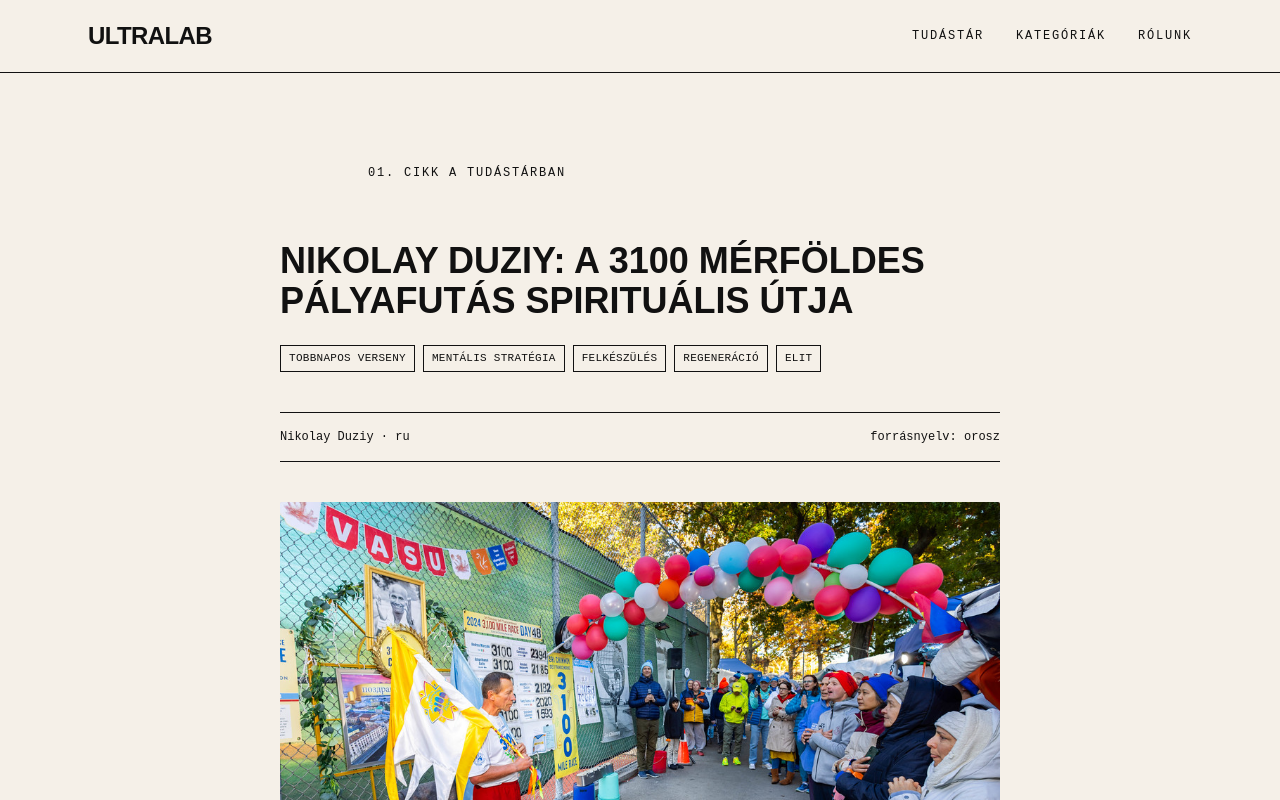
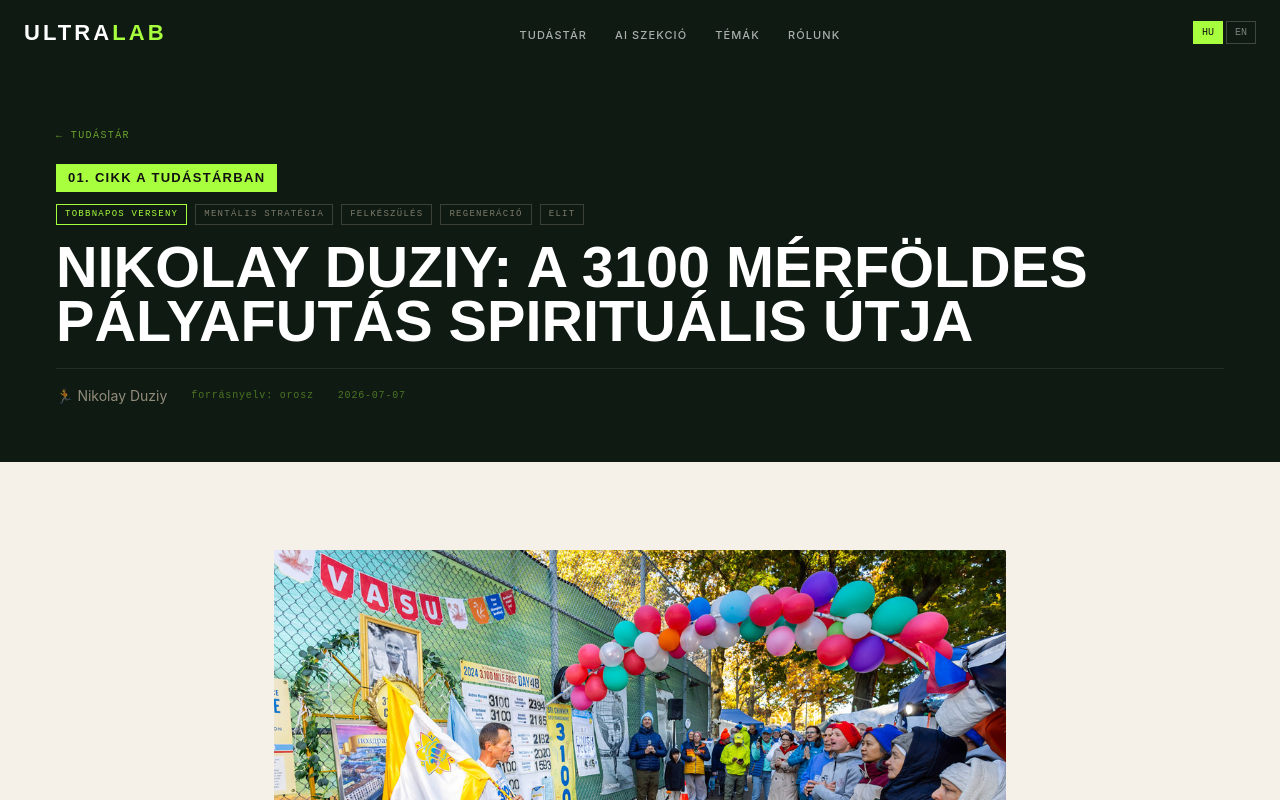
Before and after one commit to hegedus21/ultra-lab, a Next.js app: page /cikkek/nikolay-duziy-3100-merfold-spiritualis-ut in a window 1280 px wide. Shown: the top 800 px of the page. Built offline with nearby package versions, Linux system fonts and the light colour scheme.

Commit message:
feat: cikkek oldal uj dizajn

```diff
--- a/src/app/cikkek/[slug]/page.tsx
+++ b/src/app/cikkek/[slug]/page.tsx
@@ -1,11 +1,12 @@
 import { notFound } from "next/navigation";
+import type { Metadata } from "next";
 import ReactMarkdown from "react-markdown";
 import remarkGfm from "remark-gfm";
-import Header from "@/components/Header";
-import LoopRing from "@/components/LoopRing";
+import Nav from "@/components/Nav";
+import Footer from "@/components/Footer";
 import { getAllSlugs, getArticleBySlug } from "@/lib/content";
 import { LEVELS, RACE_TYPES, TOPICS } from "@/lib/taxonomy";
-import type { Metadata } from "next";
+import Link from "next/link";
 
 export function generateStaticParams() {
   return getAllSlugs("hu").map((slug) => ({ slug }));
@@ -18,9 +19,7 @@ export async function generateMetadata({
 }): Promise<Metadata> {
   const { slug } = await params;
   const article = getArticleBySlug("hu", slug);
-
   if (!article) return { title: "Cikk nem található" };
-
   return {
     title: article.title,
     description: article.excerpt,
@@ -28,20 +27,8 @@ export async function generateMetadata({
       title: article.title,
       description: article.excerpt,
       images: article.coverImage
-        ? [
-            {
-              url: article.coverImage,
-              width: 1200,
-              height: 630,
-              alt: article.title,
-            },
-          ]
+        ? [{ url: article.coverImage, width: 1200, height: 630 }]
         : [{ url: "/og-default.jpg", width: 1200, height: 630 }],
-    },
-    twitter: {
-      card: "summary_large_image",
-      title: article.title,
-      description: article.excerpt,
     },
   };
 }
@@ -57,30 +44,79 @@ export default async function ArticlePage({
 
   return (
     <>
-      <Header />
-      <main className="flex-1">
-        <article className="max-w-3xl mx-auto px-6 py-16">
-          <div className="flex items-center gap-4 mb-8">
-            <LoopRing
-              active={article.loopNumber}
-              total={12}
-              size={72}
-              label=""
-            />
-            <div className="font-mono text-xs uppercase tracking-[0.15em] text-[var(--color-moss)]">
+      <Nav />
+
+      {/* Hero */}
+      <div
+        style={{
+          background: "var(--forest)",
+          paddingTop: 120,
+          paddingBottom: 56,
+          paddingLeft: 56,
+          paddingRight: 56,
+        }}
+        className="article-hero-pad"
+      >
+        <Link
+          href="/cikkek"
+          style={{
+            fontFamily: "'JetBrains Mono', monospace",
+            fontSize: 10,
+            letterSpacing: "0.14em",
+            textTransform: "uppercase",
+            color: "rgba(168,255,62,0.6)",
+            textDecoration: "none",
+          }}
+        >
+          ← Tudástár
+        </Link>
+
+        {/* Loop number badge */}
+        <div
+          style={{
+            margin: "20px 0 12px",
+            display: "flex",
+            alignItems: "center",
+            gap: 12,
+          }}
+        >
+          <div
+            style={{
+              fontFamily: "'Barlow Condensed', sans-serif",
+              fontWeight: 900,
+              fontSize: 13,
+              background: "var(--accent)",
+              color: "#111",
+              padding: "4px 12px",
+              letterSpacing: "0.1em",
+              textTransform: "uppercase",
+            }}
+          >
             {String(article.loopNumber).padStart(2, "0")}. cikk a tudástárban
           </div>
         </div>
 
-          <h1 className="font-display text-3xl md:text-4xl leading-tight text-[var(--color-bone)] mb-6">
-            {article.title}
-          </h1>
-
-          <div className="flex flex-wrap gap-2 mb-10">
+        {/* Topics & race types */}
+        <div
+          style={{
+            display: "flex",
+            gap: 8,
+            flexWrap: "wrap",
+            marginBottom: 16,
+          }}
+        >
           {article.raceTypes.map((r) => (
             <span
               key={r}
-                className="text-[11px] font-mono uppercase tracking-wide px-2 py-1 bg-[var(--color-surface)] border border-[var(--color-line)] text-[var(--color-amber)]"
+              style={{
+                fontFamily: "'JetBrains Mono', monospace",
+                fontSize: 9,
+                letterSpacing: "0.14em",
+                textTransform: "uppercase",
+                color: "var(--accent)",
+                border: "1px solid var(--accent)",
+                padding: "3px 8px",
+              }}
             >
               {RACE_TYPES[r]?.labelHu}
             </span>
@@ -88,32 +124,104 @@ export default async function ArticlePage({
           {article.topics.map((t) => (
             <span
               key={t}
-                className="text-[11px] font-mono uppercase tracking-wide px-2 py-1 border border-[var(--color-line)] text-[var(--color-bone-muted)]"
+              style={{
+                fontFamily: "'JetBrains Mono', monospace",
+                fontSize: 9,
+                letterSpacing: "0.14em",
+                textTransform: "uppercase",
+                color: "rgba(234,217,194,0.5)",
+                border: "1px solid rgba(234,217,194,0.2)",
+                padding: "3px 8px",
+              }}
             >
               {TOPICS[t]?.labelHu}
             </span>
           ))}
-            <span className="text-[11px] font-mono uppercase tracking-wide px-2 py-1 border border-[var(--color-line)] text-[var(--color-bone-muted)]">
+          <span
+            style={{
+              fontFamily: "'JetBrains Mono', monospace",
+              fontSize: 9,
+              letterSpacing: "0.14em",
+              textTransform: "uppercase",
+              color: "rgba(234,217,194,0.5)",
+              border: "1px solid rgba(234,217,194,0.2)",
+              padding: "3px 8px",
+            }}
+          >
             {LEVELS[article.level]?.labelHu}
           </span>
         </div>
 
-          <div className="flex items-center justify-between border-y border-[var(--color-line)] py-4 mb-10 font-mono text-xs text-[var(--color-bone-muted)]">
-            <span>
-              {article.athlete} · {article.athleteCountry}
+        {/* Title */}
+        <h1
+          style={{
+            fontFamily: "'Barlow Condensed', sans-serif",
+            fontWeight: 900,
+            fontSize: "clamp(32px,4.5vw,68px)",
+            textTransform: "uppercase",
+            lineHeight: 0.93,
+            color: "#fff",
+            margin: "0 0 20px",
+          }}
+        >
+          {article.title}
+        </h1>
+
+        {/* Meta */}
+        <div
+          style={{
+            display: "flex",
+            gap: 24,
+            alignItems: "center",
+            flexWrap: "wrap",
+            paddingTop: 16,
+            borderTop: "1px solid rgba(255,255,255,0.08)",
+          }}
+        >
+          <span style={{ fontSize: 14, color: "rgba(234,217,194,0.6)" }}>
+            🏃 {article.athlete}
           </span>
-            <span>
+          <span
+            style={{
+              fontFamily: "'JetBrains Mono', monospace",
+              fontSize: 10,
+              color: "rgba(168,255,62,0.4)",
+              letterSpacing: "0.08em",
+            }}
+          >
             forrásnyelv: {article.sourceLang === "en" ? "angol" : "orosz"}
           </span>
+          <span
+            style={{
+              fontFamily: "'JetBrains Mono', monospace",
+              fontSize: 10,
+              color: "rgba(168,255,62,0.4)",
+              letterSpacing: "0.08em",
+            }}
+          >
+            {article.date}
+          </span>
+        </div>
       </div>
 
+      {/* Content */}
+      <div
+        style={{ maxWidth: 780, margin: "0 auto", padding: "56px 24px 80px" }}
+      >
         <div className="prose-ultra">
           <ReactMarkdown remarkPlugins={[remarkGfm]}>
             {article.content}
           </ReactMarkdown>
         </div>
-        </article>
-      </main>
+      </div>
+
+      <Footer />
+
+      <style>{`
+        @media (max-width: 767px) {
+          .article-hero-pad { padding-left: 24px !important; padding-right: 24px !important; }
+        }
+      `}</style>
     </>
   );
 }
--- a/src/app/cikkek/page.tsx
+++ b/src/app/cikkek/page.tsx
@@ -1,18 +1,13 @@
-import Header from "@/components/Header";
+import type { Metadata } from "next";
+import Nav from "@/components/Nav";
+import Footer from "@/components/Footer";
 import SearchAndFilter from "@/components/SearchAndFilter";
 import { getAllArticles } from "@/lib/content";
-
-import type { Metadata } from "next";
 
 export const metadata: Metadata = {
   title: "Tudástár – Minden cikk egy helyen",
   description:
-    "Szerkesztett, validált ultrafutás cikkek. Felkészülés, táplálkozás, mentális stratégia, felszerelés és versenyeredmények top futóktól.",
-  openGraph: {
-    title: "Tudástár | Ultra Lab",
-    description:
-      "Szerkesztett ultrafutás cikkek – felkészülés, táplálkozás, mentális stratégia.",
-  },
+    "Szerkesztett, validált ultrafutás cikkek. Felkészülés, táplálkozás, mentális stratégia és versenyeredmények top futóktól.",
 };
 
 export default function CikkekPage() {
@@ -20,18 +15,94 @@ export default function CikkekPage() {
 
   return (
     <>
-      <Header />
-      <main className="flex-1">
-        <section className="max-w-6xl mx-auto px-6 py-16">
-          <span className="font-mono text-xs uppercase tracking-[0.2em] text-[var(--color-moss)]">
-            Tudástár
-          </span>
-          <h1 className="font-display text-3xl md:text-4xl text-[var(--color-bone)] mt-3 mb-10">
-            Minden cikk egy helyen
-          </h1>
-          <SearchAndFilter articles={articles} />
-        </section>
-      </main>
+      <Nav />
+
+      {/* Hero */}
+      <div
+        style={{
+          background: "var(--forest)",
+          paddingTop: 120,
+          paddingBottom: 64,
+          paddingLeft: 56,
+          paddingRight: 56,
+        }}
+        className="cikkek-hero-pad"
+      >
+        <div
+          style={{
+            display: "inline-block",
+            padding: "4px 12px",
+            background: "var(--accent)",
+            color: "#111",
+            fontSize: 11,
+            fontWeight: 700,
+            letterSpacing: "0.1em",
+            textTransform: "uppercase",
+            marginBottom: 16,
+            fontFamily: "'JetBrains Mono', monospace",
+          }}
+        >
+          Szerkesztett tartalom
+        </div>
+
+        <h1
+          style={{
+            fontFamily: "'Barlow Condensed', sans-serif",
+            fontWeight: 900,
+            fontSize: "clamp(48px,6vw,80px)",
+            textTransform: "uppercase",
+            color: "#fff",
+            margin: "0 0 16px",
+            lineHeight: 0.95,
+          }}
+        >
+          Tudás<span style={{ color: "var(--accent)" }}>tár</span>
+        </h1>
+
+        <p
+          style={{
+            fontSize: 15,
+            color: "rgba(234,217,194,0.65)",
+            lineHeight: 1.7,
+            maxWidth: 600,
+            fontWeight: 300,
+            margin: 0,
+          }}
+        >
+          Szerkesztett, validált cikkek top ultrafutóktól. Felkészülés,
+          táplálkozás, mentális stratégia és versenytaktika — valódi
+          tapasztalatból.
+        </p>
+
+        <div
+          style={{
+            marginTop: 24,
+            fontFamily: "'JetBrains Mono', monospace",
+            fontSize: 11,
+            color: "rgba(168,255,62,0.5)",
+            letterSpacing: "0.1em",
+          }}
+        >
+          {articles.length} cikk
+        </div>
+      </div>
+
+      {/* Search & articles */}
+      <div
+        style={{ background: "var(--chalk)", padding: "56px 56px" }}
+        className="cikkek-content-pad"
+      >
+        <SearchAndFilter articles={articles} />
+      </div>
+
+      <Footer />
+
+      <style>{`
+        @media (max-width: 767px) {
+          .cikkek-hero-pad { padding-left: 24px !important; padding-right: 24px !important; }
+          .cikkek-content-pad { padding-left: 24px !important; padding-right: 24px !important; padding-top: 40px !important; }
+        }
+      `}</style>
     </>
   );
 }
```
Also changed, not shown: src/components/SearchAndFilter.tsx (+6 -5 lines). Lines whose indentation alone changed are shown as unchanged.
